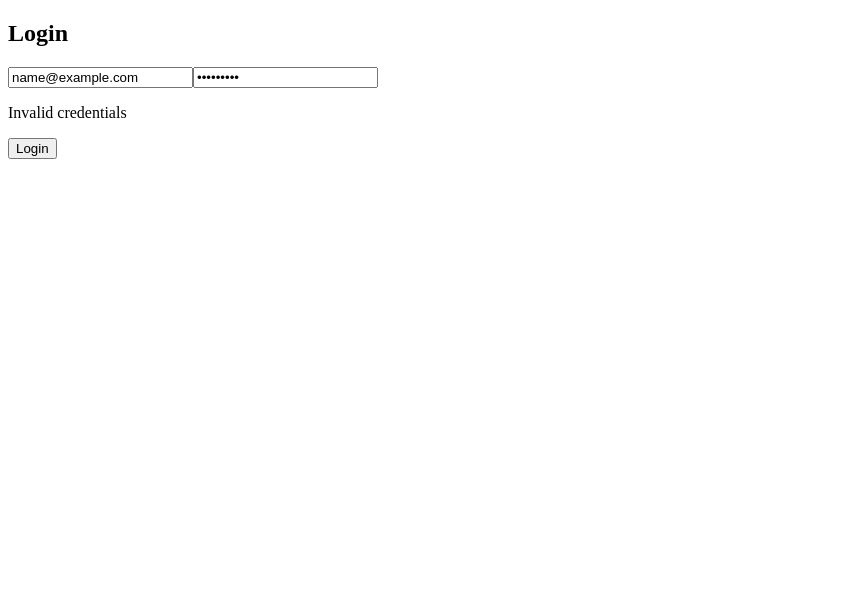
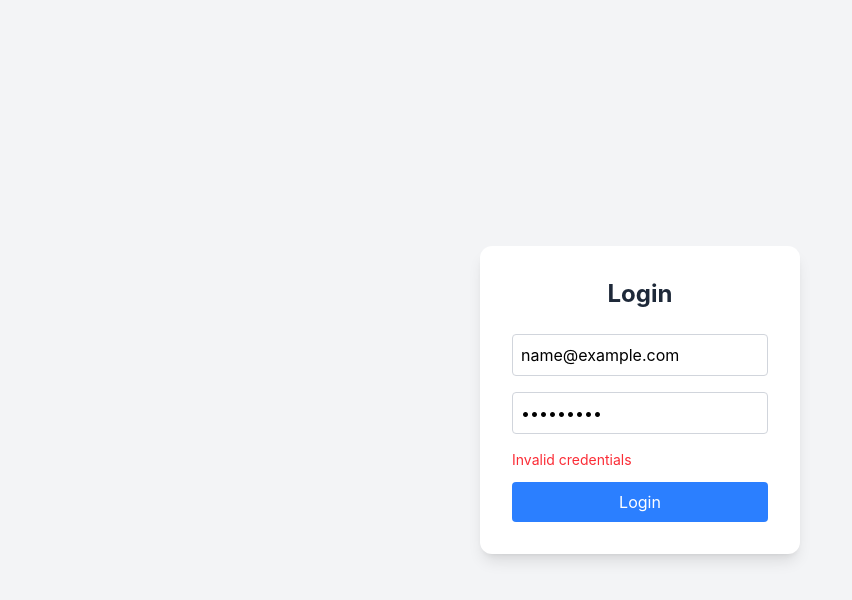
Before and after one commit to Leblancmid/realtime-chat-app, a React (Vite) app in the folder frontend/: page /login in a window 1280 px wide. Both pictures are taken after typing "name@example.com", "Sample123" into the empty fields and a click on the button "Login". Shown: the top 600 px of the page, without its empty margins (0-852 px from the left). Built offline with nearby package versions, Linux system fonts and the light colour scheme; no server answers.

Commit message:
tailwind working

```diff
--- a/frontend/src/api/axios.ts
+++ b/frontend/src/api/axios.ts
@@ -2,6 +2,8 @@ import axios from "axios";
 
 export const api = axios.create({
     baseURL: "http://localhost",
-    withCredentials: true,
-    withXSRFToken: true,
+    withCredentials: true, // 🔥 REQUIRED
+    headers: {
+        "X-Requested-With": "XMLHttpRequest",
+    },
 });
--- a/frontend/src/index.css
+++ b/frontend/src/index.css
@@ -1,111 +1 @@
-:root {
-  --text: #6b6375;
-  --text-h: #08060d;
-  --bg: #fff;
-  --border: #e5e4e7;
-  --code-bg: #f4f3ec;
-  --accent: #aa3bff;
-  --accent-bg: rgba(170, 59, 255, 0.1);
-  --accent-border: rgba(170, 59, 255, 0.5);
-  --social-bg: rgba(244, 243, 236, 0.5);
-  --shadow:
-    rgba(0, 0, 0, 0.1) 0 10px 15px -3px, rgba(0, 0, 0, 0.05) 0 4px 6px -2px;
-
-  --sans: system-ui, 'Segoe UI', Roboto, sans-serif;
-  --heading: system-ui, 'Segoe UI', Roboto, sans-serif;
-  --mono: ui-monospace, Consolas, monospace;
-
-  font: 18px/145% var(--sans);
-  letter-spacing: 0.18px;
-  color-scheme: light dark;
-  color: var(--text);
-  background: var(--bg);
-  font-synthesis: none;
-  text-rendering: optimizeLegibility;
-  -webkit-font-smoothing: antialiased;
-  -moz-osx-font-smoothing: grayscale;
-
-  @media (max-width: 1024px) {
-    font-size: 16px;
-  }
-}
-
-@media (prefers-color-scheme: dark) {
-  :root {
-    --text: #9ca3af;
-    --text-h: #f3f4f6;
-    --bg: #16171d;
-    --border: #2e303a;
-    --code-bg: #1f2028;
-    --accent: #c084fc;
-    --accent-bg: rgba(192, 132, 252, 0.15);
-    --accent-border: rgba(192, 132, 252, 0.5);
-    --social-bg: rgba(47, 48, 58, 0.5);
-    --shadow:
-      rgba(0, 0, 0, 0.4) 0 10px 15px -3px, rgba(0, 0, 0, 0.25) 0 4px 6px -2px;
-  }
-
-  #social .button-icon {
-    filter: invert(1) brightness(2);
-  }
-}
-
-#root {
-  width: 1126px;
-  max-width: 100%;
-  margin: 0 auto;
-  text-align: center;
-  border-inline: 1px solid var(--border);
-  min-height: 100svh;
-  display: flex;
-  flex-direction: column;
-  box-sizing: border-box;
-}
-
-body {
-  margin: 0;
-}
-
-h1,
-h2 {
-  font-family: var(--heading);
-  font-weight: 500;
-  color: var(--text-h);
-}
-
-h1 {
-  font-size: 56px;
-  letter-spacing: -1.68px;
-  margin: 32px 0;
-  @media (max-width: 1024px) {
-    font-size: 36px;
-    margin: 20px 0;
-  }
-}
-h2 {
-  font-size: 24px;
-  line-height: 118%;
-  letter-spacing: -0.24px;
-  margin: 0 0 8px;
-  @media (max-width: 1024px) {
-    font-size: 20px;
-  }
-}
-p {
-  margin: 0;
-}
-
-code,
-.counter {
-  font-family: var(--mono);
-  display: inline-flex;
-  border-radius: 4px;
-  color: var(--text-h);
-}
-
-code {
-  font-size: 15px;
-  line-height: 135%;
-  padding: 4px 8px;
-  background: var(--code-bg);
-}
+@import "tailwindcss";
--- a/frontend/src/main.tsx
+++ b/frontend/src/main.tsx
@@ -1,6 +1,7 @@
 import ReactDOM from "react-dom/client";
 import App from "./App";
 import { AuthProvider } from "./context/AuthContext";
+import "./index.css";
 
 ReactDOM.createRoot(document.getElementById("root")!).render(
   <AuthProvider>
--- a/frontend/src/pages/Login.tsx
+++ b/frontend/src/pages/Login.tsx
@@ -52,14 +52,16 @@ export default function Login() {
         <div className="min-h-screen flex items-center justify-center bg-gray-100">
             <form
                 onSubmit={handleLogin}
-                className="bg-white p-6 rounded shadow-md w-80"
+                className="bg-white p-8 rounded-xl shadow-lg w-80"
             >
-                <h2 className="text-xl font-bold mb-4">Login</h2>
+                <h2 className="text-2xl font-bold mb-6 text-center text-gray-800">
+                    Login
+                </h2>
 
                 <input
                     name="email"
                     placeholder="Email"
-                    className="w-full mb-3 p-2 border rounded"
+                    className="w-full mb-4 p-2 border border-gray-300 rounded focus:outline-none focus:ring-2 focus:ring-blue-500"
                     onChange={handleChange}
                 />
 
@@ -67,13 +69,15 @@ export default function Login() {
                     type="password"
                     name="password"
                     placeholder="Password"
-                    className="w-full mb-3 p-2 border rounded"
+                    className="w-full mb-4 p-2 border border-gray-300 rounded focus:outline-none focus:ring-2 focus:ring-blue-500"
                     onChange={handleChange}
                 />
 
-                {error && <p className="text-red-500 text-sm">{error}</p>}
+                {error && (
+                    <p className="text-red-500 text-sm mb-3">{error}</p>
+                )}
 
-                <button className="w-full bg-blue-500 text-white p-2 rounded">
+                <button className="w-full bg-blue-500 hover:bg-blue-600 text-white p-2 rounded transition">
                     Login
                 </button>
             </form>
```
